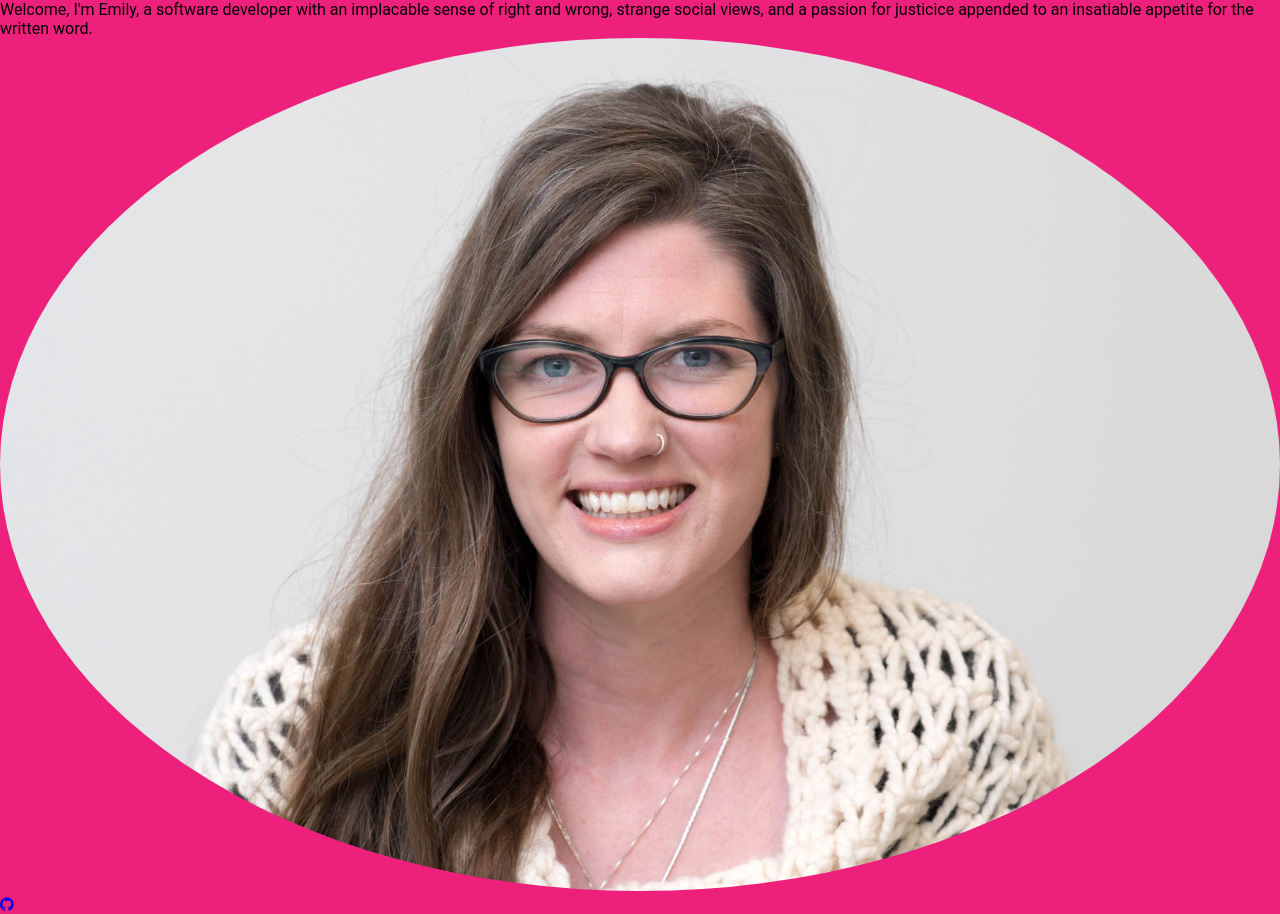
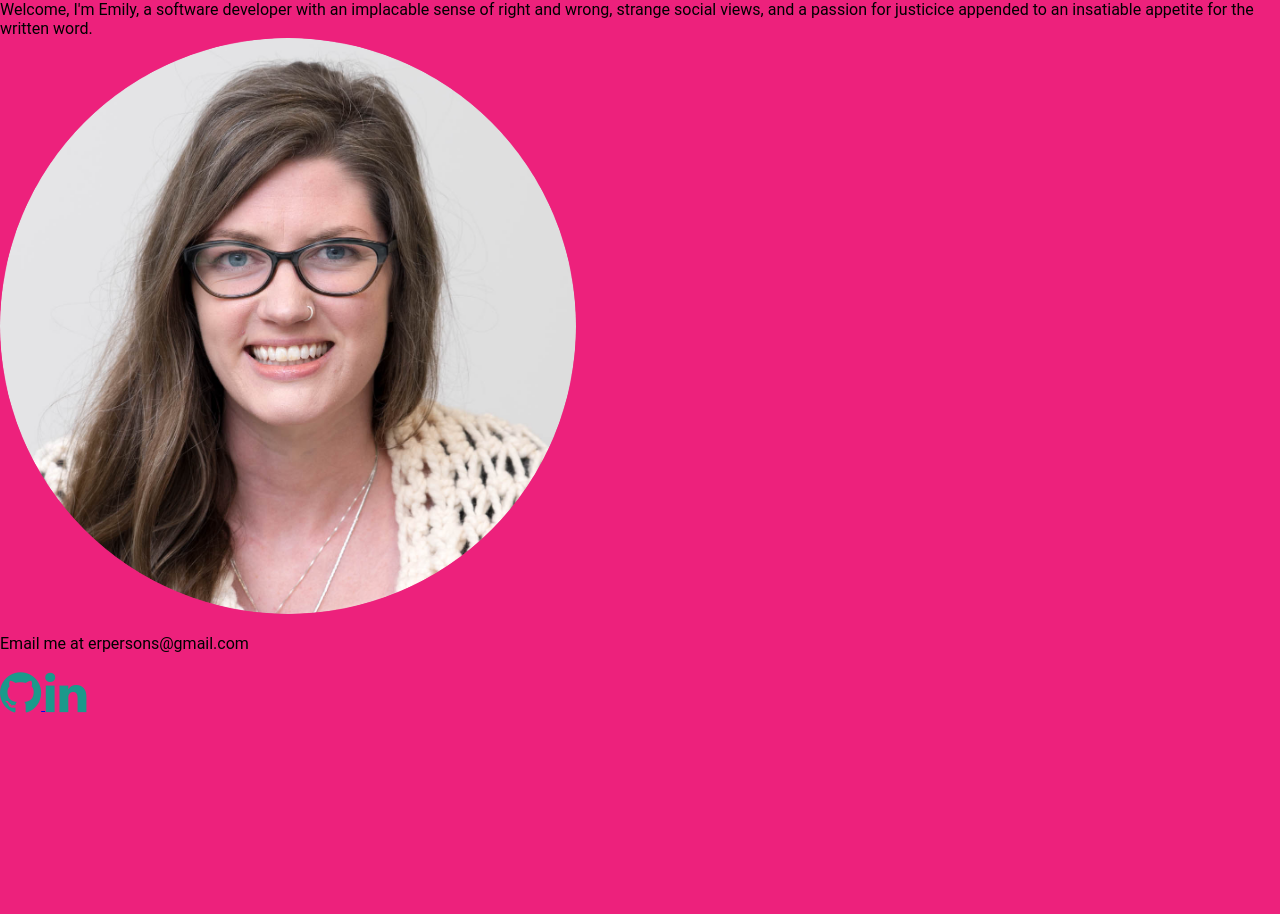
Before and after one commit to erpersons/em-s-personal-site, a Node server app: page / in a window 1280 px wide. After the commit the page ends 713 px from the top, so only its background shows below. Run offline with Node 20, Linux system fonts and the light colour scheme; some libraries are stand-ins or nearby versions.

Commit message:
picture is circle

```diff
--- a/server/public/index.html
+++ b/server/public/index.html
@@ -27,11 +27,18 @@
     Welcome, I'm Emily, a software developer with an implacable sense of right and wrong, strange social views, and a passion
     for justicice appended to an insatiable appetite for the written word.
 </body>
-<br>
 
-<img class="img" src="./Emily Persons.jpg">
-<a href="https://www.github.com/erpersons" target="_blank">
-    <i class="fa fa-github" aria-hidden="true"></i>
+
+<div >
+    <img src="./Emily Persons 2.png">
+</div>
+<p>Email me at erpersons@gmail.com</p>
+<a class="icon" href="https://www.github.com/erpersons" target="_blank">
+    <i class="fa fa-github" aria-hidden="true" style="font-size:48px;color:#1b998b;"></i>
+</a>
+
+<a class="icon" href="https://www.linkedin.com/in/emily-persons/" target="_blank">
+    <i class="fa fa-linkedin" aria-hidden="true" style="font-size:48px;color:#1b998b;"></i>
 </a>
 
 
--- a/server/public/styles/styles.css
+++ b/server/public/styles/styles.css
@@ -1,14 +1,15 @@
-.img {
-    width: 100%;
+img {
+    width: 45%;
     height: auto;
     margin:auto;
-    border-radius: 50%;
+    border-radius: 100%;
+    object-fit: cover;
 }
-
-/* .imgDiv {
-    margin: auto;
-} */
 
 body {
     background-color: #ed217c;
 }
+
+/* .icon {
+    margin: right;
+} */
```
Also changed, not shown: server/public/Emily Persons 2.png (added), server/public/Emily Persons.jpg (deleted).
